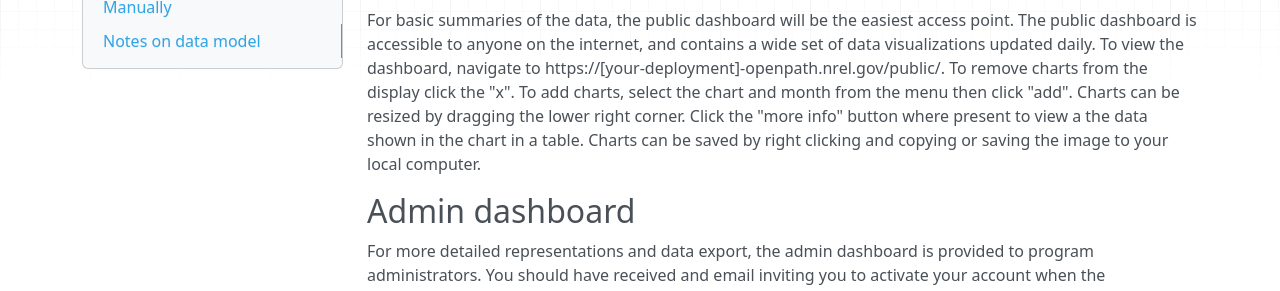
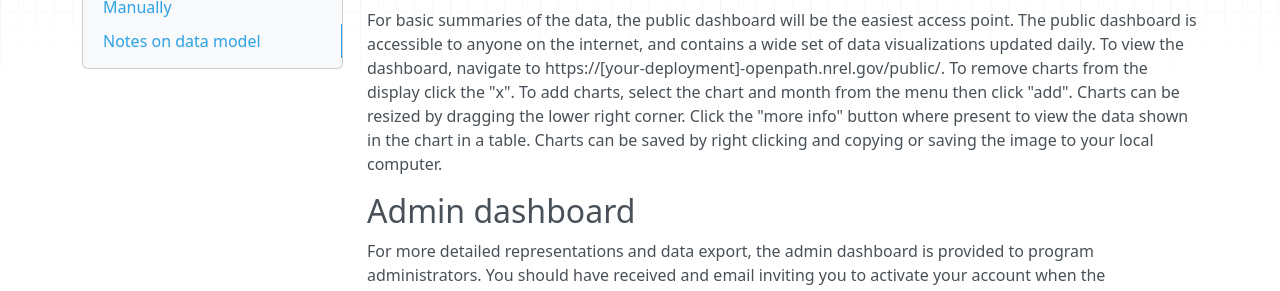
Before and after one commit to e-mission/e-mission-docs, an MkDocs documentation site: the page built from docs/use/data_monitoring.md, in a window 1280 px wide and 1305 px high. Shown: the part 223-514 px from the top of the window. Built offline with MkDocs 1.6.1, drawn with Linux system fonts in a browser that asks for light colours; nearby versions of some CDN libraries.

Commit message:
correct typo

```diff
--- a/docs/use/data_monitoring.md
+++ b/docs/use/data_monitoring.md
@@ -1,7 +1,7 @@
 # How to monitor data from an OpenPATH deployment
 
 ## Public dashboard
-For basic summaries of the data, the public dashboard will be the easiest access point. The public dashboard is accessible to anyone on the internet, and contains a wide set of data visualizations updated daily. To view the dashboard, navigate to https://[your-deployment]-openpath.nrel.gov/public/. To remove charts from the display click the "x". To add charts, select the chart and month from the menu then click "add". Charts can be resized by dragging the lower right corner. Click the "more info" button where present to view a the data shown in the chart in a table. Charts can be saved by right clicking and copying or saving the image to your local computer.
+For basic summaries of the data, the public dashboard will be the easiest access point. The public dashboard is accessible to anyone on the internet, and contains a wide set of data visualizations updated daily. To view the dashboard, navigate to https://[your-deployment]-openpath.nrel.gov/public/. To remove charts from the display click the "x". To add charts, select the chart and month from the menu then click "add". Charts can be resized by dragging the lower right corner. Click the "more info" button where present to view the data shown in the chart in a table. Charts can be saved by right clicking and copying or saving the image to your local computer.
 
 ## Admin dashboard
 For more detailed representations and data export, the admin dashboard is provided to program administrators. You should have received and email inviting you to activate your account when the deployment was initialized, and you will be required to use two factor authentication. The dashboard may take a while to load, depending on the size of the deployment, but we are actively working on optimizations.
```
